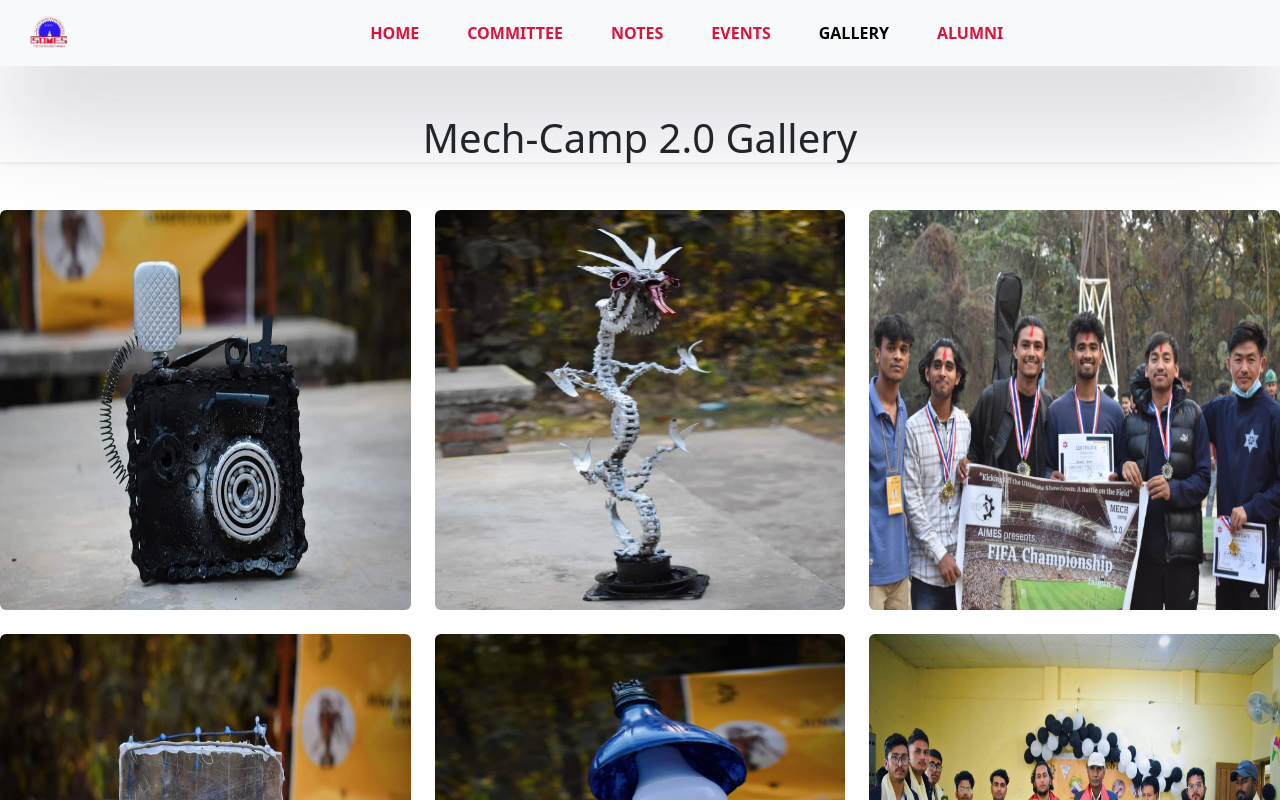
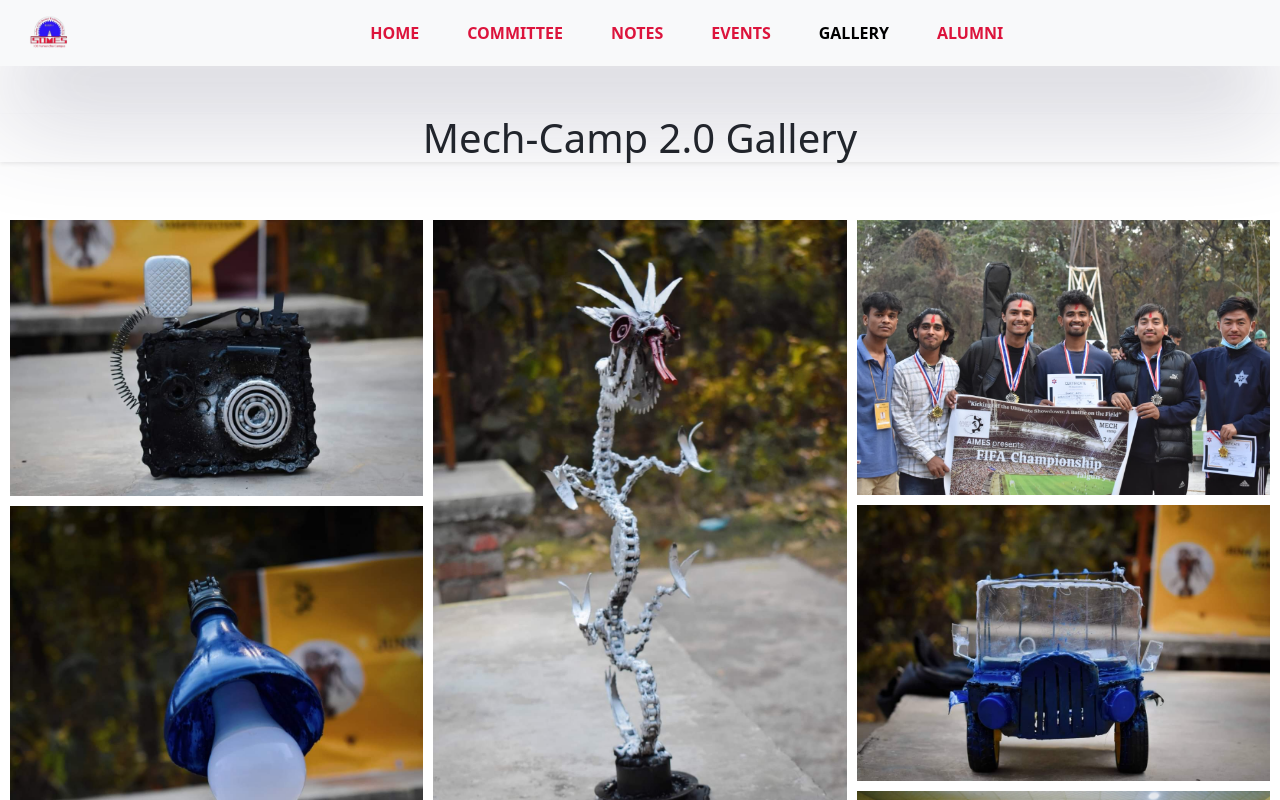
Before and after one commit to someserc/somes, a React (Create React App) app: page /somes/gallery in a window 1280 px wide. Shown: the top 800 px of the page. Built offline with nearby package versions, Linux system fonts and the light colour scheme.

Commit message:
gallery changes

```diff
--- a/package.json
+++ b/package.json
@@ -16,6 +16,7 @@
     "react-helmet": "^6.1.0",
     "react-icons": "^4.10.1",
     "react-responsive-carousel": "^3.2.23",
+    "react-responsive-masonry": "^2.1.7",
     "react-router-dom": "^6.13.0",
     "react-scripts": "5.0.1",
     "react-scroll": "^1.8.9",
--- a/src/App.js
+++ b/src/App.js
@@ -9,6 +9,7 @@ import GoToTop from "./components/topButton/GoToTop";
 import ScrollToTop from "./components/scrollToTop/ScrollToTop";
 import Gal from "./pages/gallery/Gal";
 import PageNotFound from "./pages/pageNotFound/PageNotFound";
+import { ToastContainer } from "react-toastify";
 
 const LazyEvents = React.lazy(() => import("./pages/events/Events.js"));
 
@@ -16,6 +17,18 @@ const App = () => {
   return (
     <>
       <Router basename="/somes">
+        <ToastContainer
+        position="top-center"
+        autoClose={5000}
+        hideProgressBar={false}
+        newestOnTop={false}
+        closeOnClick
+        rtl={false}
+        pauseOnFocusLoss
+        draggable
+        pauseOnHover
+        theme="colored"
+        />
         <ScrollToTop />
         <Routes>
         <Route path="/" element={<Home />}></Route>
--- a/src/pages/gallery/Gal.js
+++ b/src/pages/gallery/Gal.js
@@ -1,59 +1,92 @@
 import React, { useState } from "react";
 import Layout from "../../components/layout/Layout";
+import Masonry, {ResponsiveMasonry} from "react-responsive-masonry"
 import gData from "../../data/gallery/gallery.js";
-import { MDBCol, MDBRow, MDBModal, MDBModalBody } from "mdb-react-ui-kit";
+import { toast } from "react-toastify";
+const Gal = () => {
+  const [data,setData] = useState({img:'', i:0});
+  const viewImage=(img,i)=>{
+    setData({img,i})
+  }
+  const imgAction=(action)=>{
+    let i = data.i;
 
-const Gal = () => {
-  const [modalOpen, setModalOpen] = useState(false);
-  const [selectedImage, setSelectedImage] = useState(null);
+    if(action === 'next-img'){
 
-  const openModal = (imageSrc) => {
-    setSelectedImage(imageSrc);
-    setModalOpen(true);
-  };
+       try {
+        let imgs = (gData[i+1].image===null )?'':gData[i+1].image;
+        setData({img:imgs,i:i+1})
+       } catch (error) {
+       toast.info("There is no more images !");
+       }
 
-  const closeModal = () => {
-    setSelectedImage(null);
-    setModalOpen(false);
-  };
+    }
+    if(action === 'prev-img'){
+      try {
+        let imgs = (gData[i-1].image===null )?'':gData[i-1].image;
+        setData({img:imgs,i:i-1})
+       } catch (error) {
+       toast.info("There is no more images !");
+       }
+    }
+     if(!action){
+      setData({img:'', i:0})
+    }
+    console.log(i);
+  }
   return (
-    <Layout title={"Gallery-SOMES"}>
-      <div className="gallery-title">
+    <Layout title={"Gallery-SOMES"} >
+
+      {
+        data.img &&
+            <div style={{
+              width:"100%",
+              height:"60vh",
+              background:"black",
+              position:"fixed",
+              display:"flex",
+              justifyContent:"center",
+              alignItems:"center",
+              overflow:"hidden"
+
+
+            }} >
+
+                <img src={data.img} style={{
+                  width:"auto",
+                  maxWidth:"90%",
+                  maxHeight:"90%"
+                }} alt="loading .." />
+               <button type="button" onClick={()=>imgAction() } className="btn-close btn-close-white btn-primary" style={{position:"absolute",top:"5%", color:"green"}} aria-label="Close">
+                </button>
+                 <button onClick={()=>imgAction("prev-img")} className="carousel-control-prev" data-slide="prev">
+                  <span className="carousel-control-prev-icon" aria-hidden="true"></span>
+                  </button>
+                  <button onClick={()=>imgAction("next-img")} className="carousel-control-next" data-slide="next">
+                 <span className="carousel-control-next-icon" aria-hidden="true"></span>
+                 </button>
+            </div>
+      }
+       <div className="gallery-title">
         <h1 className="text-center shadow-sm my-5">Mech-Camp 2.0 Gallery</h1>
       </div>
-      <MDBRow>
-        {
-          gData.map((data)=>{
-             return<MDBCol lg={4} md={12} key={data.id} className="mb-4 mb-lg-0">
-            <img
-              src={data.image}
-              className="w-100 shadow-1-strong rounded mb-4"
-              alt="Boat on Calm Water"
-              height={400}
-              onClick={() => openModal(`${data.image}`)}
-            />
-            </MDBCol>
-          })
-        }
-      </MDBRow>
-      <MDBModal show={modalOpen} onHide={closeModal}>
-        <MDBModalBody>
-          {selectedImage && (
-            <>
-              <button onClick={closeModal} className="btn btn-success">
-                Close
-              </button>
-
-              <img
-                src={selectedImage}
-                className="w-100  modal-img"
-
-                alt="Zoomed"
-              />
-            </>
-          )}
-        </MDBModalBody>
-      </MDBModal>
+      <div style={{padding:"10px"}} >
+    <ResponsiveMasonry
+                columnsCountBreakPoints={{350: 1, 750: 2, 900: 3}}
+            >
+                <Masonry gutter="10px">
+                    {gData.map((image, i) => (
+                        <img
+                            key={i}
+                            src={image.image}
+                            style={{width: "100%", display: "block", cursor:"pointer"}}
+                            alt=""
+                            onClick={()=>viewImage(image.image,i)}
+                        />
+                    ))}
+                </Masonry>
+            </ResponsiveMasonry>
+            </div>
     </Layout>
   );
 };
```
Also changed, not shown: 9 other files (tests, documents, lock files or other folders).
